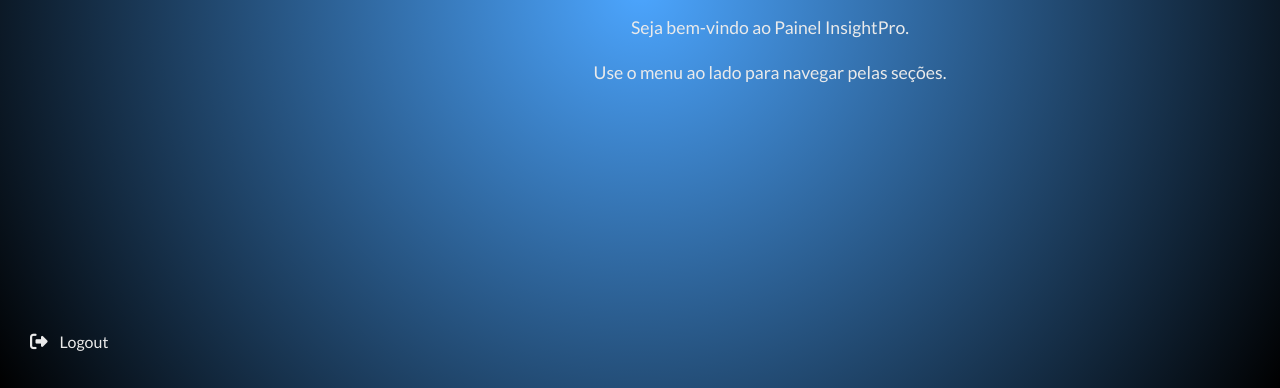
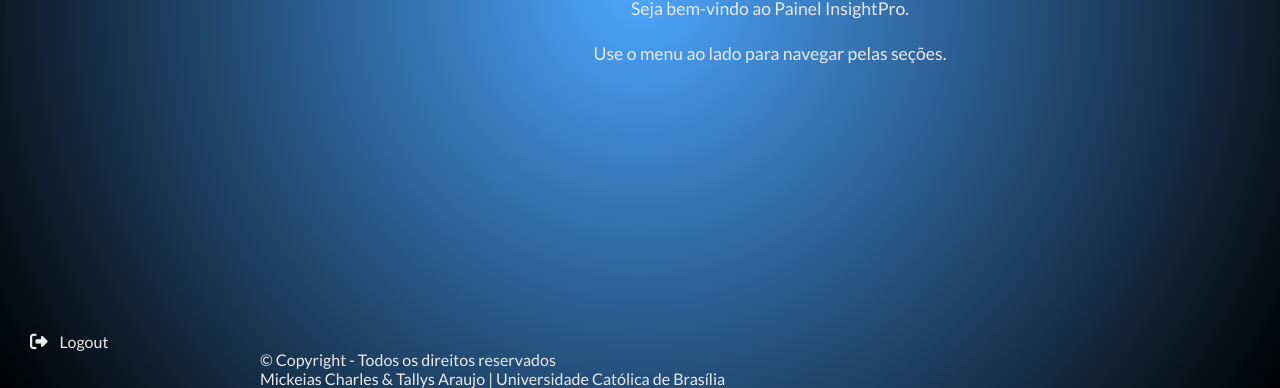
Before and after one commit to mickeiascharles/InsightPro, a plain HTML site: page FrontEnd/View/home.html in a window 1280 px wide. Shown: the part 412-800 px from the top of the page. Drawn offline with Linux system fonts and the light colour scheme.

Commit message:
Update home.html

```diff
--- a/FrontEnd/View/home.html
+++ b/FrontEnd/View/home.html
@@ -106,6 +106,11 @@
                 </div>
             </div>
         </div>
+
+        <footer>
+            <p>&copy; Copyright - Todos os direitos reservados<br>Mickeias Charles & Tallys Araujo | Universidade Católica de Brasília</p>
+        </footer>
+
     </div>
 
     <script src="../JS/home.js"></script>
```
Lines whose indentation alone changed are shown as unchanged.
